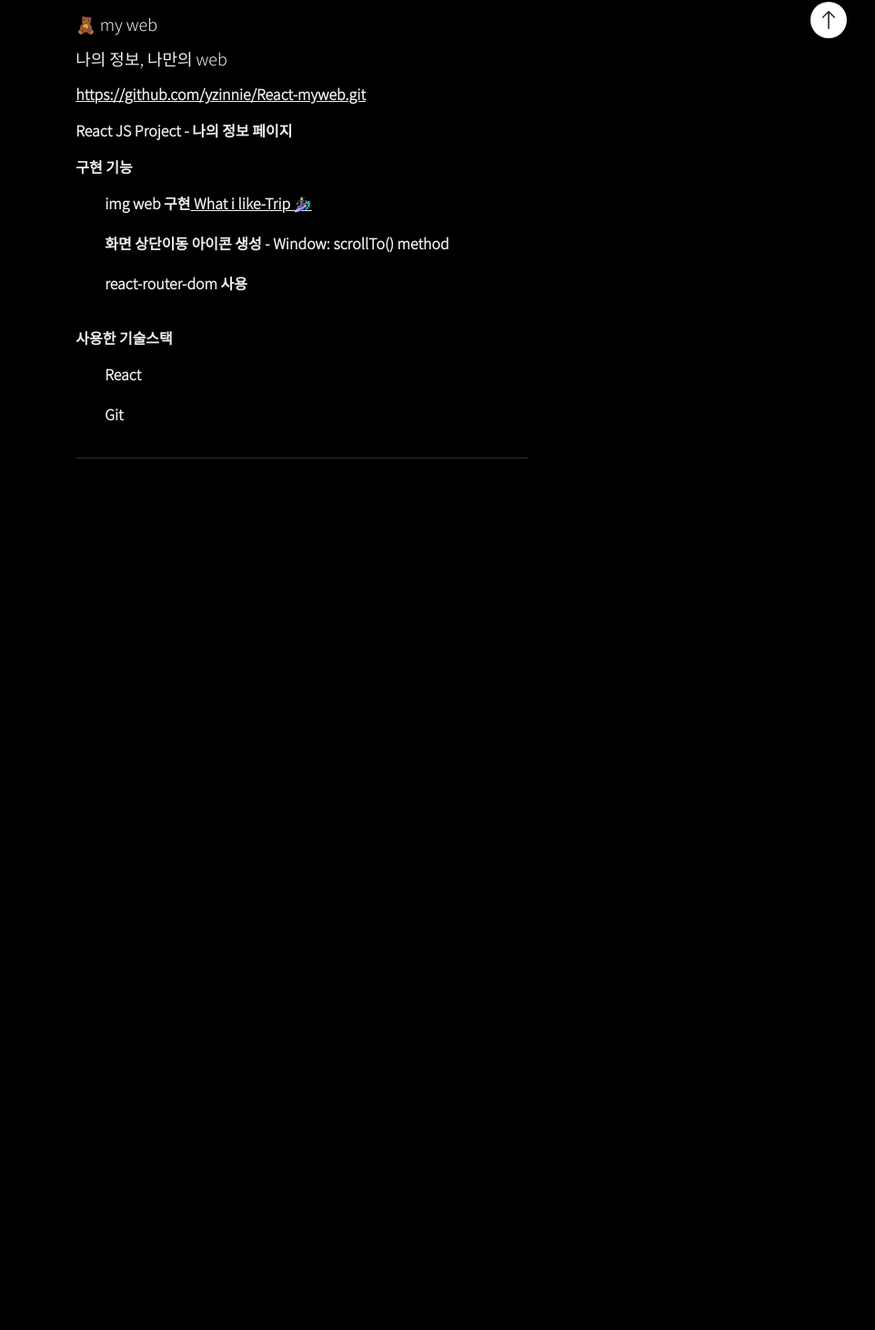
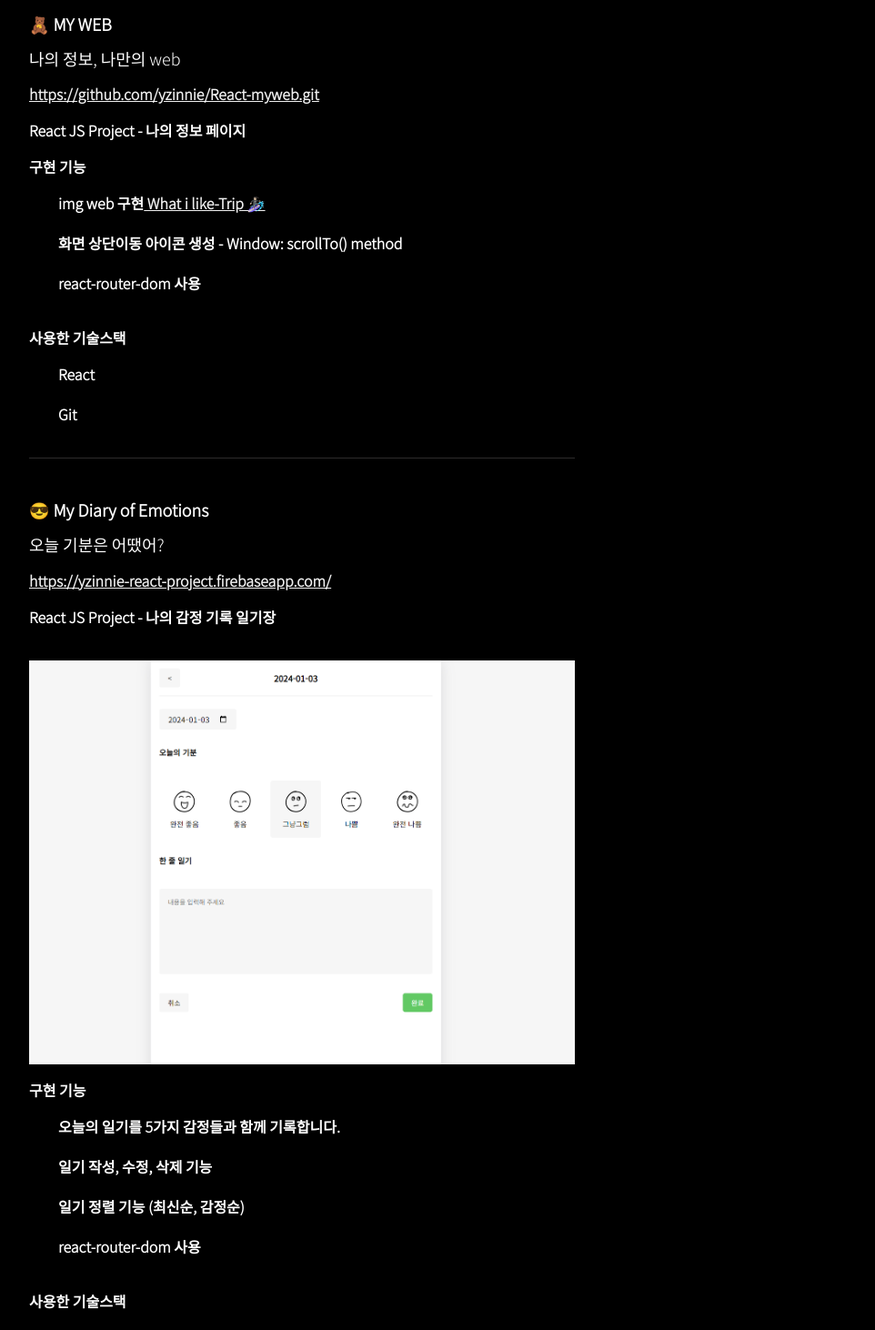
Before and after one commit to yzinnie/portfolio, a React (Create React App) app: page /project in a window 1280 px wide. Shown: the part 718-2180 px from the top of the page at 91% size, without its empty margins (308-1270 px from the left). Before the commit the page ends 1222 px from the top, so only its background shows below. Built offline with nearby package versions, Linux system fonts and the light colour scheme; a web font is replaced by a local one.

Commit message:
update files

```diff
--- a/package.json
+++ b/package.json
@@ -13,6 +13,8 @@
     "react-router-dom": "^6.21.1",
     "react-scripts": "5.0.1",
     "reactstrap": "^9.2.1",
+    "styled-components": "^6.1.6",
+    "styled-reset": "^4.5.2",
     "web-vitals": "^2.1.4"
   },
   "scripts": {
--- a/src/App.css
+++ b/src/App.css
@@ -1,7 +1,8 @@
 @import url("https://fonts.googleapis.com/css2?family=Noto+Sans+KR:wght@300&display=swap");
+@import url("https://fonts.googleapis.com/css2?family=JetBrains+Mono:wght@100;500&display=swap");
 
 * {
-  color: #fffffff0;
+  color: #fff;
   font-family: "SUIT", "Noto Sans KR", sans-serif;
 }
 
@@ -20,6 +21,10 @@ body {
 
 ::-webkit-scrollbar {
   display: none;
+}
+
+h3 {
+  font-weight: bold;
 }
 
 h3,
@@ -150,7 +155,7 @@ p {
   transition: 0.3s all ease;
 }
 
-.Project-img {
+.Project .Project-item img {
   padding-top: 20px;
   width: 600px;
   border-bottom: none;
@@ -202,3 +207,5 @@ p {
 .carousel-control-next {
   position: fixed;
 }
+
+/* HOME */
--- /dev/null
+++ b/src/components/ThemeContext.js
@@ -0,0 +1,3 @@
+import { createContext } from "react";
+
+export const ThemeContext = createContext(null);
--- a/src/pages/Home.js
+++ b/src/pages/Home.js
@@ -1,8 +1,8 @@
-import Header from '../components/Header';
+import Header from "../components/Header";
 
 const Home = () => {
   return (
-    <div>
+    <div className="Home">
       <Header />
     </div>
   );
--- a/src/pages/Project.js
+++ b/src/pages/Project.js
@@ -1,7 +1,33 @@
 import { Link } from "react-router-dom";
 import Header from "../components/Header";
+import { useEffect, useState } from "react";
 
 const Project = () => {
+  const [showButton, setShowButton] = useState(false);
+
+  const scrollToTop = () => {
+    window.scroll({
+      top: 0,
+      behavior: "smooth",
+    });
+  };
+
+  useEffect(() => {
+    const handleShowButton = () => {
+      if (window.scrollY > 100) {
+        setShowButton(true);
+      } else {
+        setShowButton(false);
+      }
+    };
+
+    console.log(window.scrollY);
+    window.addEventListener("scroll", handleShowButton);
+    return () => {
+      window.removeEventListener("scroll", handleShowButton);
+    };
+  }, []);
+
   return (
     <div className="Project">
       <Header />
@@ -32,7 +58,7 @@ const Project = () => {
           </ul>
         </div>
         <div>
-          <h3>🧸 my web</h3>
+          <h3>🧸 MY WEB</h3>
           <h4>나의 정보, 나만의 web</h4>
           <a href="https://github.com/yzinnie/React-myweb.git">
             https://github.com/yzinnie/React-myweb.git
@@ -55,14 +81,34 @@ const Project = () => {
             <li>Git</li>
           </ul>
         </div>
+        <div>
+          <h3>😎 My Diary of Emotions</h3>
+          <h4>오늘 기분은 어땠어?</h4>
+          <a href="https://yzinnie-react-project.firebaseapp.com/">
+            https://yzinnie-react-project.firebaseapp.com/
+            <br />
+          </a>
+          <p>React JS Project - 나의 감정 기록 일기장</p>
+          <img src="../assets/emotiondiary.png" />
+          <p>구현 기능</p>
+          <ul>
+            <li>오늘의 일기를 5가지 감정들과 함께 기록합니다.</li>
+            <li> 일기 작성, 수정, 삭제 기능</li>
+            <li> 일기 정렬 기능 (최신순, 감정순)</li>
+            <li>react-router-dom 사용</li>
+          </ul>
+          <p>사용한 기술스택</p>
+          <ul>
+            <li>React</li>
+            <li>Git</li>
+            <li>Firebase</li>
+          </ul>
+        </div>
       </div>
 
-      <button
-        className="top-btn"
-        onClick={() => {
-          window.scrollTo({ top: 0, behavior: "smooth" });
-        }}
-      ></button>
+      {showButton && (
+        <button className="top-btn" onClick={scrollToTop}></button>
+      )}
     </div>
   );
 };
```
Also changed, not shown: src/components/Header.js (+6 -5 lines), public/assets/emotiondiary.png (added), 1 other file (tests, documents, lock files or other folders).
